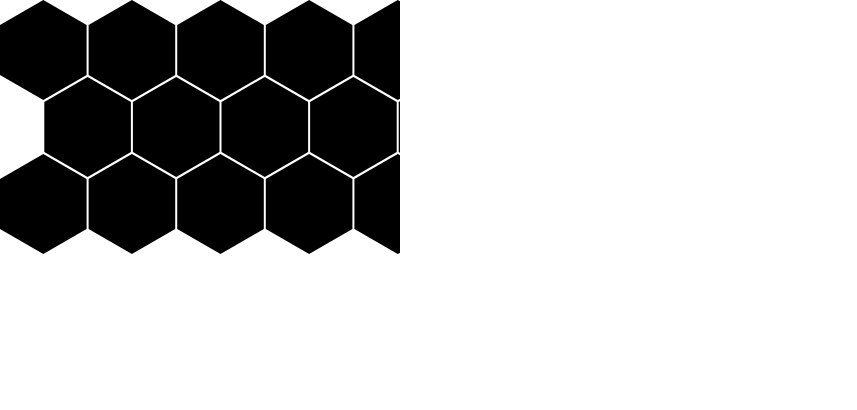
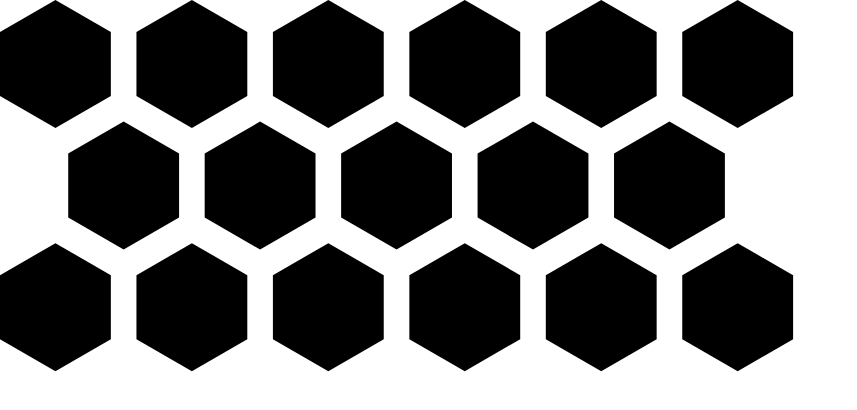
Before and after one commit to rlease/service-grid, a React (Create React App) app: page / in a window 1280 px wide. Shown: the top 410 px of the page, without its empty margins (0-857 px from the left). Built offline with nearby package versions, Linux system fonts and the light colour scheme.

Commit message:
Keeping all the svg stuff internal to the HexagonGrid component

```diff
--- a/src/App.js
+++ b/src/App.js
@@ -42,14 +42,10 @@ class App extends Component {
         }
       }
 
-      return grid;
+      return <svg viewBox="0 0 100 100">{grid}</svg>
     }
 
-    return (
-      <svg width="400" height="400">
-        <HexagonGrid size={50} rows={3} columns={6} spacing={2} />
-      </svg>
-    );
+    return <HexagonGrid size={5} rows={3} columns={6} spacing={2} />;
   }
 }
 
```
